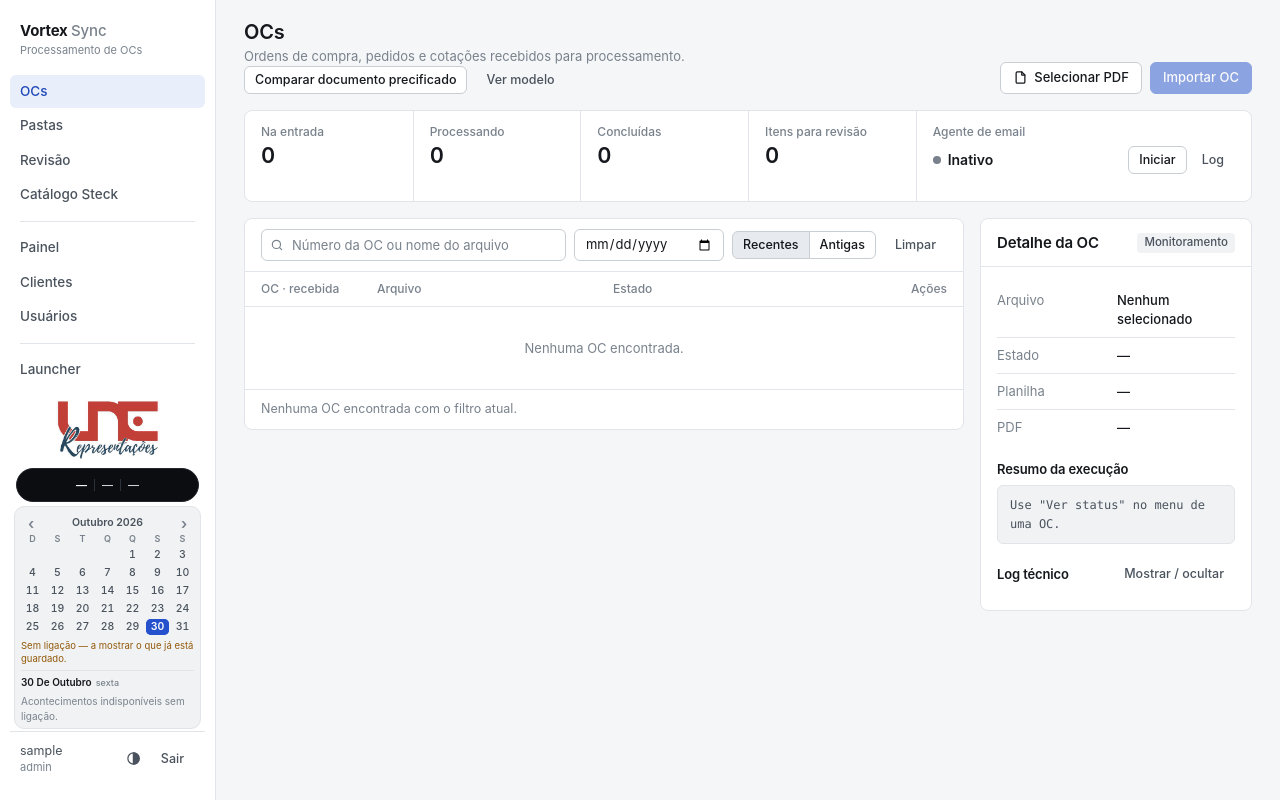
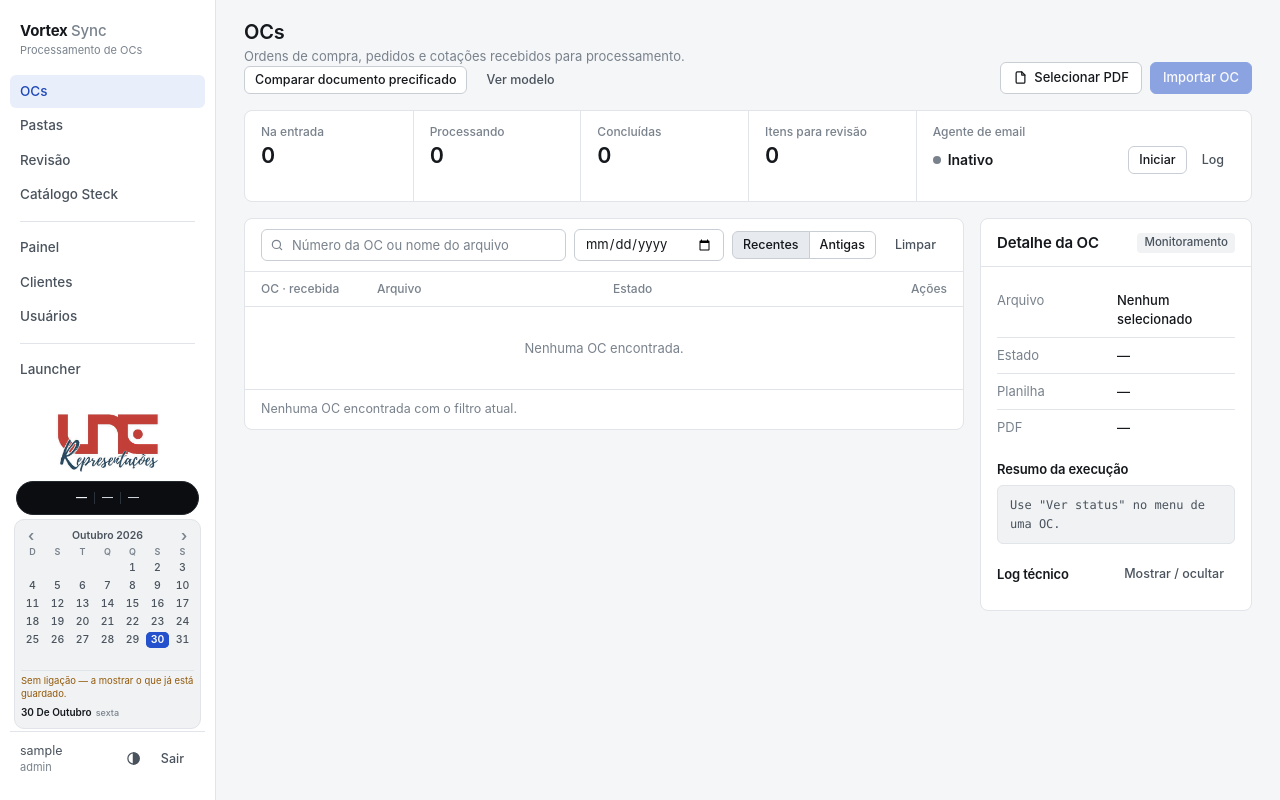
Before and after one commit to Otaviano111979/robo_gamatec_oc, a Flask app: page /ocs in a window 1280 px wide. Run offline with Flask 3, Linux system fonts and the light colour scheme; the visitor is signed in with stand-in values (Sample User, id 1); data that the repository does not hold is empty.

Commit message:
sidebar: cartao da ilha limitado ao ecra e logo sem salto no arranque
- CSS da sidebar/calendario passa para o <head> das 8 paginas (antes a
  sidebar era pintada sem estilo: logo a 360x209 e depois "explodia")
- grelha do calendario reserva 6 semanas e destaques com altura fixa,
  para o bloco inferior nao crescer depois do primeiro paint
- aviso de calendario offline move para dentro do painel de destaques
- ilha.js mede o espaco acima da pilula e limita a altura do cartao

```diff
--- a/web/static/css/pg_calendario.css
+++ b/web/static/css/pg_calendario.css
@@ -1,6 +1,7 @@
 /* Calendário da sidebar: grelha do mês e destaques do dia selecionado. */
 
 .cal-sidebar {
+  --cal-linha: 20px;
   margin: 6px 4px 2px;
   padding: 8px 8px 9px;
   border: 1px solid var(--border);
@@ -35,11 +36,17 @@
   text-align: center; font-size: 9px; font-weight: 600;
   line-height: 14px; color: var(--text-3); text-transform: uppercase;
 }
-.cal-grade { margin-top: 2px; }
+/* seis semanas reservadas: a grelha não cresce depois do primeiro paint
+   (se não, a logo e a pílula saltam quando o mês é desenhado) */
+.cal-grade {
+  margin-top: 2px;
+  grid-auto-rows: var(--cal-linha);
+  min-height: calc(var(--cal-linha) * 6 + 10px);
+}
 
 .cal-dia {
   position: relative; display: flex; align-items: center; justify-content: center;
-  height: 20px; padding: 0; border: 0; border-radius: 5px;
+  height: var(--cal-linha); padding: 0; border: 0; border-radius: 5px;
   background: transparent; color: var(--text-2);
   font: 500 10.5px/1 var(--font); font-variant-numeric: tabular-nums;
   cursor: pointer; -webkit-tap-highlight-color: transparent;
@@ -59,14 +66,14 @@
 .cal-dia.is-sel::after { background: rgba(255, 255, 255, .85); }
 
 .cal-aviso {
-  margin: 5px 0 0; font-size: 9.5px; line-height: 1.35; color: var(--warn);
+  margin: 0 0 4px; font-size: 9.5px; line-height: 1.35; color: var(--warn);
 }
 
 /* ── destaques do dia ─────────────────────────────────── */
 .cal-destaques {
   margin-top: 6px; padding-top: 6px;
   border-top: 1px solid var(--border);
-  max-height: 112px; overflow-y: auto; overscroll-behavior: contain;
+  height: 112px; overflow-y: auto; overscroll-behavior: contain;
 }
 .cal-destaques::-webkit-scrollbar { width: 6px; }
 .cal-destaques::-webkit-scrollbar-thumb { background: var(--surface-3); border-radius: 3px; }
@@ -108,21 +115,19 @@
 
 /* ecrãs mais baixos: a sidebar continua a caber com a pílula e o logo */
 @media (max-height: 900px) {
-  .cal-sidebar { padding: 7px 7px 8px; }
-  .cal-dia { height: 18px; }
-  .cal-destaques { max-height: 88px; }
+  .cal-sidebar { --cal-linha: 18px; padding: 7px 7px 8px; }
+  .cal-destaques { height: 88px; }
 }
 @media (max-height: 780px) {
-  .cal-dia { height: 17px; }
-  .cal-destaques { max-height: 72px; }
+  .cal-sidebar { --cal-linha: 17px; }
+  .cal-destaques { height: 72px; }
 }
 /* 720–820 px: o rodapé (utilizador, tema, sair) tem de continuar visível */
 @media (max-height: 820px) {
   .sidebar-branding img { max-width: 104px; }
-  .cal-sidebar { margin-top: 4px; padding: 6px 6px 6px; }
+  .cal-sidebar { --cal-linha: 16px; margin-top: 4px; padding: 6px 6px 6px; }
   .cal-semana span { line-height: 12px; }
-  .cal-dia { height: 16px; }
-  .cal-destaques { margin-top: 4px; padding-top: 4px; max-height: 52px; }
+  .cal-destaques { margin-top: 4px; padding-top: 4px; height: 52px; }
 }
 @media (prefers-reduced-motion: reduce) {
   .cal-destaques { scroll-behavior: auto; }
--- a/web/static/css/pg_ilha.css
+++ b/web/static/css/pg_ilha.css
@@ -54,7 +54,8 @@ html.dark .sidebar-branding .marca-escura { display: block; }
 }
 
 .ilha-painel {
-  max-height: calc(100vh - 28px); overflow-y: auto;
+  /* --ilha-altura é medida pelo ilha.js: espaço livre acima da pílula */
+  max-height: var(--ilha-altura, calc(100vh - 28px)); overflow-y: auto;
   padding: 12px 13px 10px;
   background: var(--surface); color: var(--text);
   border: 1px solid var(--border-strong); border-radius: 12px;
--- a/web/static/js/calendario.js
+++ b/web/static/js/calendario.js
@@ -9,7 +9,6 @@
   var grade = document.getElementById('cal-grade');
   var rotulo = document.getElementById('cal-mes');
   var painel = document.getElementById('cal-destaques');
-  var aviso = document.getElementById('cal-aviso');
 
   var MESES = ['janeiro', 'fevereiro', 'março', 'abril', 'maio', 'junho',
                'julho', 'agosto', 'setembro', 'outubro', 'novembro', 'dezembro'];
@@ -22,6 +21,7 @@
   var dias = {};
   var pedidos = {};
   var pedidoMes = 0;
+  var avisoTexto = '';
 
   function pad(numero) {
     return (numero < 10 ? '0' : '') + numero;
@@ -46,15 +46,18 @@
     return el;
   }
 
+  // o aviso vive dentro do painel de destaques (altura fixa): fora dele
+  // empurrava a logo e a pílula sempre que aparecia
   function mostrarAviso(texto) {
-    if (!aviso) return;
-    aviso.textContent = texto;
-    aviso.hidden = false;
+    if (avisoTexto === texto) return;
+    avisoTexto = texto;
+    renderizarDestaques();
   }
 
   function esconderAviso() {
-    if (!aviso) return;
-    aviso.hidden = true;
+    if (!avisoTexto) return;
+    avisoTexto = '';
+    renderizarDestaques();
   }
 
   function carregarMes() {
@@ -192,6 +195,8 @@
 
     painel.replaceChildren();
 
+    if (avisoTexto) painel.appendChild(elemento('p', 'cal-aviso', avisoTexto));
+
     var titulo = elemento('div', 'cal-destaques-titulo',
       dia.getDate() + ' de ' + MESES[dia.getMonth()] + (dia.getFullYear() !== anoAtual ? ' de ' + dia.getFullYear() : ''));
     titulo.appendChild(elemento('small', '', DIAS[dia.getDay()]));
--- a/web/static/js/ilha.js
+++ b/web/static/js/ilha.js
@@ -248,10 +248,20 @@
   var relogioAbrir = 0;
   var relogioFechar = 0;
 
+  // o cartão cresce para cima a partir da pílula; limita a altura ao espaço
+  // livre até ao topo da janela para nunca ficar cortado em ecrãs baixos
+  function ajustarAlturaCartao() {
+    var fundo = botao.getBoundingClientRect().bottom;
+    if (!fundo) return;
+    cartao.style.setProperty('--ilha-altura', Math.max(220, Math.round(fundo - 8)) + 'px');
+  }
+  window.addEventListener('resize', ajustarAlturaCartao);
+
   function abrirComAtraso() {
     clearTimeout(relogioFechar);
     clearTimeout(relogioAbrir);
     relogioAbrir = setTimeout(function () {
+      ajustarAlturaCartao();
       raiz.classList.add('is-aberto');
     }, ABRIR_MS);
   }
@@ -272,6 +282,7 @@
   cartao.addEventListener('focusin', function () {
     clearTimeout(relogioAbrir);
     clearTimeout(relogioFechar);
+    ajustarAlturaCartao();
     raiz.classList.add('is-aberto');
   });
   cartao.addEventListener('focusout', function (evento) {
@@ -288,6 +299,7 @@
       clearTimeout(relogioAbrir);
       clearTimeout(relogioFechar);
       fixar(true);
+      ajustarAlturaCartao();
       raiz.classList.add('is-aberto');
     }
   });
--- a/web/templates/_sidebar.html
+++ b/web/templates/_sidebar.html
@@ -69,7 +69,5 @@
     </div>
   </div>
 </aside>
-<link rel="stylesheet" href="{{ url_for('static', filename='css/pg_ilha.css') }}">
-<link rel="stylesheet" href="{{ url_for('static', filename='css/pg_calendario.css') }}">
 <script src="{{ url_for('static', filename='js/ilha.js') }}" defer></script>
 <script src="{{ url_for('static', filename='js/calendario.js') }}" defer></script>
--- a/web/templates/_sidebar_calendario.html
+++ b/web/templates/_sidebar_calendario.html
@@ -9,7 +9,6 @@
     <span>D</span><span>S</span><span>T</span><span>Q</span><span>Q</span><span>S</span><span>S</span>
   </div>
   <div class="cal-grade" id="cal-grade" role="grid" aria-label="Dias do mês"></div>
-  <p class="cal-aviso" id="cal-aviso" hidden></p>
   <div class="cal-destaques" id="cal-destaques" aria-live="polite">
     <p class="cal-vazio">A carregar destaques…</p>
   </div>
--- a/web/templates/admin_clientes.html
+++ b/web/templates/admin_clientes.html
@@ -6,6 +6,8 @@
   <meta name="viewport" content="width=device-width, initial-scale=1.0">
   <title>Clientes | Vortex Sync</title>
   <link rel="stylesheet" href="{{ url_for('static', filename='css/vtx.css') }}">
+  <link rel="stylesheet" href="{{ url_for('static', filename='css/pg_ilha.css') }}">
+  <link rel="stylesheet" href="{{ url_for('static', filename='css/pg_calendario.css') }}">
 </head>
 <body>
   <div class="app">
--- a/web/templates/admin_usuarios.html
+++ b/web/templates/admin_usuarios.html
@@ -6,6 +6,8 @@
   <meta name="viewport" content="width=device-width, initial-scale=1.0">
   <title>Usuários | Vortex Sync</title>
   <link rel="stylesheet" href="{{ url_for('static', filename='css/vtx.css') }}">
+  <link rel="stylesheet" href="{{ url_for('static', filename='css/pg_ilha.css') }}">
+  <link rel="stylesheet" href="{{ url_for('static', filename='css/pg_calendario.css') }}">
 </head>
 <body>
   <div class="app">
--- a/web/templates/config_agente_email.html
+++ b/web/templates/config_agente_email.html
@@ -7,6 +7,8 @@
   <title>Agente de email | Vortex Sync</title>
   <link rel="stylesheet" href="{{ url_for('static', filename='css/vtx.css') }}">
   <link rel="stylesheet" href="{{ url_for('static', filename='css/pg_config_email.css') }}">
+  <link rel="stylesheet" href="{{ url_for('static', filename='css/pg_ilha.css') }}">
+  <link rel="stylesheet" href="{{ url_for('static', filename='css/pg_calendario.css') }}">
 </head>
 <body class="page-config-email">
   <div class="app">
--- a/web/templates/launcher.html
+++ b/web/templates/launcher.html
@@ -7,6 +7,8 @@
   <title>Launcher | Vortex Sync</title>
   <link rel="stylesheet" href="{{ url_for('static', filename='css/vtx.css') }}">
   <link rel="stylesheet" href="{{ url_for('static', filename='css/pg_launcher.css') }}">
+  <link rel="stylesheet" href="{{ url_for('static', filename='css/pg_ilha.css') }}">
+  <link rel="stylesheet" href="{{ url_for('static', filename='css/pg_calendario.css') }}">
 </head>
 <body class="page-launcher">
   <div class="app">
--- a/web/templates/ocs.html
+++ b/web/templates/ocs.html
@@ -7,6 +7,8 @@
   <title>OCs | Vortex Sync</title>
   <link rel="stylesheet" href="{{ url_for('static', filename='css/vtx.css') }}">
   <link rel="stylesheet" href="{{ url_for('static', filename='css/pg_modelo_precificado.css') }}">
+  <link rel="stylesheet" href="{{ url_for('static', filename='css/pg_ilha.css') }}">
+  <link rel="stylesheet" href="{{ url_for('static', filename='css/pg_calendario.css') }}">
 </head>
 <body class="page-ocs">
 
--- a/web/templates/painel.html
+++ b/web/templates/painel.html
@@ -7,6 +7,8 @@
   <title>Painel de controle | Vortex Sync</title>
   <link rel="stylesheet" href="{{ url_for('static', filename='css/vtx.css') }}">
   <link rel="stylesheet" href="{{ url_for('static', filename='css/pg_painel.css') }}">
+  <link rel="stylesheet" href="{{ url_for('static', filename='css/pg_ilha.css') }}">
+  <link rel="stylesheet" href="{{ url_for('static', filename='css/pg_calendario.css') }}">
 </head>
 <body class="page-painel">
   <div class="app">
--- a/web/templates/pastas.html
+++ b/web/templates/pastas.html
@@ -7,6 +7,8 @@
   <title>Pastas | Vortex Sync</title>
   <link rel="stylesheet" href="{{ url_for('static', filename='css/vtx.css') }}">
   <link rel="stylesheet" href="{{ url_for('static', filename='css/pg_pastas.css') }}">
+  <link rel="stylesheet" href="{{ url_for('static', filename='css/pg_ilha.css') }}">
+  <link rel="stylesheet" href="{{ url_for('static', filename='css/pg_calendario.css') }}">
 </head>
 <body class="page-pastas">
 
--- a/web/templates/revisao.html
+++ b/web/templates/revisao.html
@@ -7,6 +7,8 @@
   <title>Revisão de itens | Vortex Sync</title>
   <link rel="stylesheet" href="{{ url_for('static', filename='css/vtx.css') }}">
   <link rel="stylesheet" href="{{ url_for('static', filename='css/pg_revisao.css') }}">
+  <link rel="stylesheet" href="{{ url_for('static', filename='css/pg_ilha.css') }}">
+  <link rel="stylesheet" href="{{ url_for('static', filename='css/pg_calendario.css') }}">
 </head>
 <body class="revisao-page">
   <div class="app">
```
